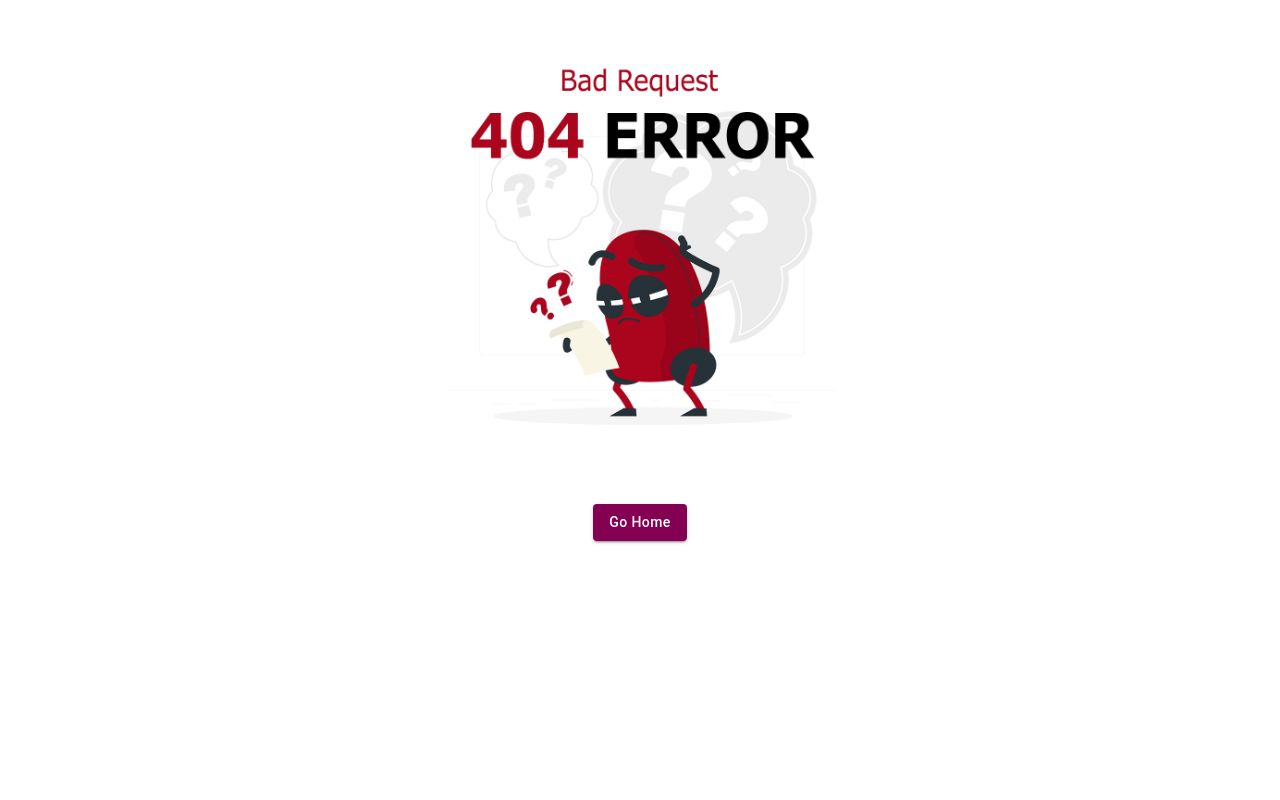
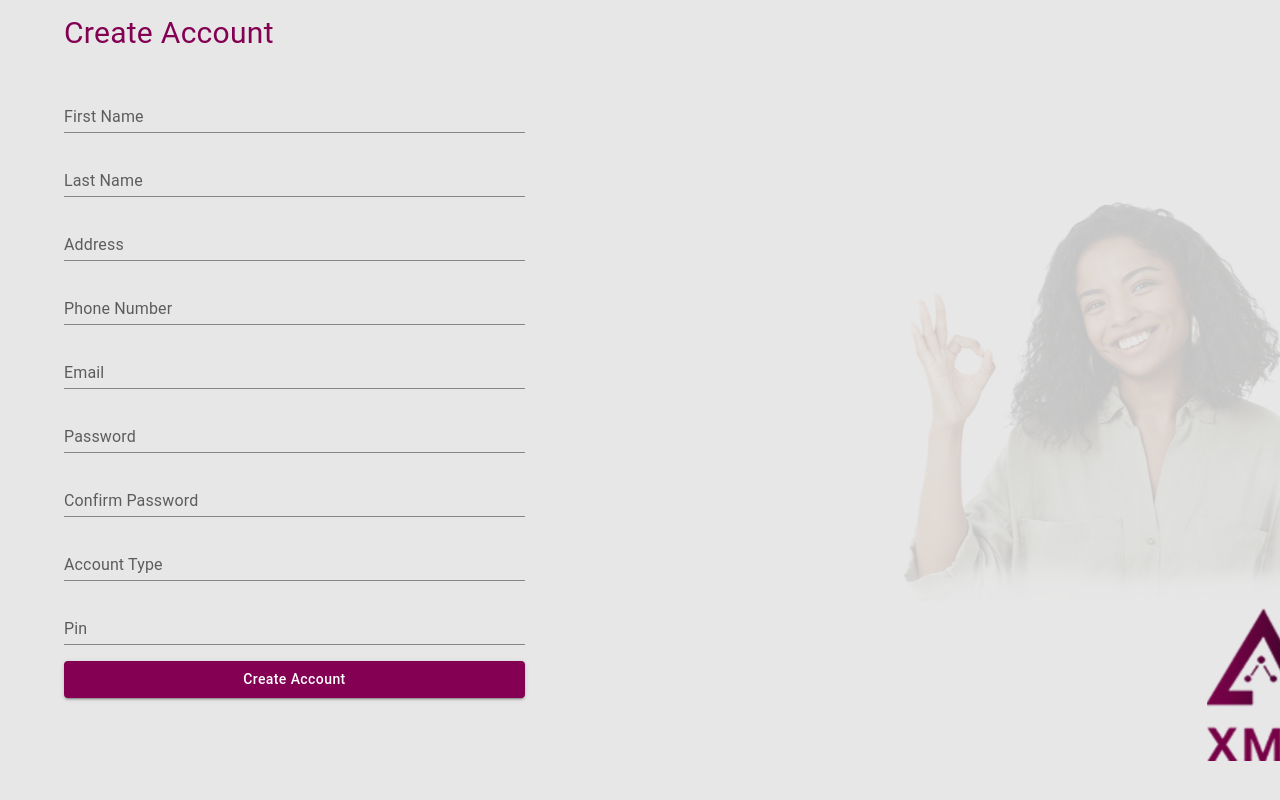
Before and after one commit to donvick956/final-wema-project, a React (Create React App) app: page /createAccount in a window 1280 px wide. Built offline with nearby package versions, Linux system fonts and the light colour scheme; what redux-react-session would draw is missing.

Commit message:
sign up page created

```diff
--- a/src/App.js
+++ b/src/App.js
@@ -8,10 +8,11 @@ import { Multiple } from './components/nestedRoutes/Multiple';
 import { Beneficiary } from './components/nestedRoutes/Beneficiary';
 import theme from './components/UI/Theme';
 import { useState } from 'react';
-import BankForm from './components/nestedRoutes/BankForm';
+// import BankForm from './components/nestedRoutes/BankForm';
 import { Details } from './components/nestedRoutes/Details';
 import { Result } from './components/nestedRoutes/transResult';
 import { History } from './components/nestedRoutes/transHistory';
+import { CreateAccount } from './CreateAccount';
 
 
 function App() {
@@ -28,6 +29,7 @@ function App() {
         <Route  path = 'result/:placeholder' element = {<Result/>}/>
         <Route  path = 'history' element = {<History/>}/>
       </Route>
+      <Route path = '/createAccount' element = {<CreateAccount/>} />
       <Route path = '*'  element = {<Error/>} />
     </Routes>
   );
--- /dev/null
+++ b/src/CreateAccount.js
@@ -0,0 +1,183 @@
+import { useState } from "react";
+import { useNavigate } from "react-router";
+import Box from '@mui/material/Box';
+import {Typography } from '@mui/material';
+import { Button } from '@mui/material';
+import Modal from '@mui/material/Modal';
+import Stack from '@mui/material/Stack';
+import TextField from '@mui/material/TextField';
+import Container from '@mui/material/Container';
+import axios from 'axios';
+
+import background from './assets/Jemeelah2-1.svg';
+
+const style = {
+    position: 'absolute',
+    top: '50%',
+    left: '50%',
+    transform: 'translate(-50%, -50%)',
+    width: 400,
+    bgcolor: 'white',
+    border: '2px solid #fff',
+    boxShadow: 24,
+    p: 4,
+  };
+
+export const CreateAccount = () => {
+    const [firstName, setFirstName] = useState('');
+    const [lastName, setLastName] = useState('');
+    const [address, setAddress] = useState('');
+    const [phoneNumber, setPhoneNumber] = useState('');
+    const [email, setEmail] = useState('');
+    const [password, setPassword] = useState('');
+    const [createPassword, setCreatePassword] = useState('');
+    const [account, setAccount] = useState('');
+    const [pin, setPin] = useState('');
+    const navigate = useNavigate();
+    // error
+    const [efirstName, setEFirstName] = useState(false);
+    const [elastName, setELastName] = useState(false);
+    const [eaddress, setEAddress] = useState(false);
+    const [ephoneNumber, setEPhoneNumber] = useState(false);
+    const [eemail, setEEmail] = useState(false);
+    const [epassword, setEPassword] = useState(false);
+    const [ecreatePassword, setECreatePassword] = useState(false);
+    const [eaccount, setEAccount] = useState(false);
+    const [epin,setEPin] = useState(false);
+
+    const [user,setUser] = useState();
+
+    // MODAL METHODS
+    const [open, setOpen] = useState(false);
+    const handleOpen = () => setOpen(true);
+    const handleClose = () => setOpen(false);
+
+    const handleClick = (e) => {
+        e.preventDefault();
+        handleClose();
+        navigate('/');
+    }
+    const createAccount = (e) => {
+        e.preventDefault();
+
+        if(!firstName) {
+            setEFirstName(true);
+        }
+        if(!lastName) {
+             setELastName(true);
+        }
+        if(!address) {
+             setEAddress(true);
+        }
+        if(!phoneNumber) {
+             setEPhoneNumber(true);
+        }
+        if(!email) {
+             setEEmail(true);
+        }
+        if(!password) {
+             setEPassword(true);
+        }
+        if(!createPassword || createPassword !== password) {
+             setECreatePassword(true);
+        }
+        if(!account) {
+             setEAccount(true);
+        }
+        if(!pin) {
+             setEPin(true);
+        }
+        if(pin && email && createPassword && password && email && phoneNumber  && address && lastName && firstName) {
+            let detail  = {
+                firstName:firstName.toString(),
+                lastName:lastName.toString(),
+                address:address.toString(),
+                phoneNumber:phoneNumber.toString(),
+                email:email.toString(),
+                password:password.toString(),
+                confirmPassword:createPassword.toString(),
+                accountType:account.toString(),
+                transactionPin:pin.toString()
+            };
+                createRequest(detail);
+                handleOpen();
+        }
+
+    }
+
+    async function createRequest (detail) {
+        console.log(detail);
+        await axios.post('https://localhost:44322/customers/register',
+                detail
+            ).then
+            (response => setUser(response.data)).catch
+            (err => console.log(err,'i caught an error on create account'));
+    }
+
+ return (<div
+    style = {{backgroundImage:`url(${background})`,
+    height:'100vh',
+    width:'100%',
+    overflowX:'hidden',
+    backgroundPosition:'center',
+    backgroundSize:'cover',
+        }}
+        >
+     <Container style ={{marginTop:10}}>
+                <Typography variant="body1" color ='primary' style =  {{ fontSize:30}}>Create Account</Typography>
+    </Container>
+    <Container style ={{marginTop:30, marginBottom:20}}>
+        <form>
+            <Stack spacing ={2} style ={{width:'40%'}} >
+                <TextField  variant= 'standard' label = 'First Name' value = {firstName} onChange ={(e) => setFirstName(e.target.value)} />
+                {efirstName && <Typography variant= 'h6' style = {{fontSize:15, color: 'red'}}>Field cannot be empty</Typography>}
+
+                <TextField  variant= 'standard' label = 'Last Name' value = {lastName} onChange ={(e) => setLastName(e.target.value)} />
+                {elastName && <Typography variant= 'h6' style = {{fontSize:15, color: 'red'}}>Field cannot be empty</Typography>}
+
+                <TextField  variant= 'standard' label = 'Address' value = {address} onChange ={(e) => setAddress(e.target.value)} />
+                {eaddress && <Typography variant= 'h6' style = {{fontSize:15, color: 'red'}}>Field cannot be empty</Typography>}
+
+                <TextField  variant= 'standard' label = 'Phone Number'  value = {phoneNumber} onChange ={(e) => setPhoneNumber(e.target.value)} />
+                {ephoneNumber && <Typography variant= 'h6' style = {{fontSize:15, color: 'red'}}>Field cannot be empty</Typography>}
+
+                <TextField  variant= 'standard' label = 'Email' type = 'email' value = {email}  onChange ={(e) => setEmail(e.target.value)}/>
+                {eemail && <Typography variant= 'h6' style = {{fontSize:15, color: 'red'}}>Field cannot be empty</Typography>}
+
+                <TextField  variant= 'standard' label = 'Password' id="filled-password-input3" type="password"  value = {password} onChange ={(e) => setPassword(e.target.value)} />
+                {epassword && <Typography variant= 'h6' style = {{fontSize:15, color: 'red'}}>Field cannot be empty</Typography>}
+
+                <TextField  variant= 'standard' label = 'Confirm Password' id="filled-password-input2" type="password" value = {createPassword} onChange ={(e) => setCreatePassword(e.target.value)} />
+                {ecreatePassword && <Typography variant= 'h6' style = {{fontSize:15, color: 'red'}}>Passwords do not match</Typography>}
+
+                <TextField  variant= 'standard' label = 'Account Type' type = 'text' value = {account} onChange ={(e) => setAccount(e.target.value)} />
+                {eaccount && <Typography variant= 'h6' style = {{fontSize:15, color: 'red'}}>Field cannot be empty</Typography>}
+
+                <TextField  variant= 'standard' label = 'Pin' id="filled-password-input1" type="password" value ={pin} onChange ={(e) => setPin(e.target.value)} />
+                {epin && <Typography variant= 'h6' style = {{fontSize:15, color: 'red'}}>Field cannot be empty</Typography>}
+
+                <Button variant='contained' disableRipple color = 'primary' onClick={createAccount}>Create Account</Button>
+                <Modal
+                                open={open}
+                                onClose={handleClose}
+                                aria-labelledby="modal-modal-title"
+                                aria-describedby="modal-modal-description"
+                            >
+                                <Box sx={style}>
+                                    <Stack style = {{display:'flex', alignItems:'center'}}>
+                                    { user && <Typography variant="body1" color ='primary' style =  {{ fontSize:20}}>Account Created successfully</Typography>}
+                                    { !user && <Typography variant="body1" color ='primary' style =  {{ fontSize:20}}>Account Created unsuccessfully</Typography>}
+                                    </Stack>
+                                    <Stack style ={{marginTop:10}}>
+                                        { user && <Typography>Click OK to navigate to login page</Typography>}
+                                    </Stack>
+                                    <Stack style ={{marginTop:20}} >
+                                        { user && <Button variant = 'contained' color = 'primary' onClick = {handleClick}>OK</Button>}
+                                    </Stack>
+                                </Box>
+                            </Modal>
+            </Stack>
+        </form>
+    </Container>
+ </div>);
+}
```
